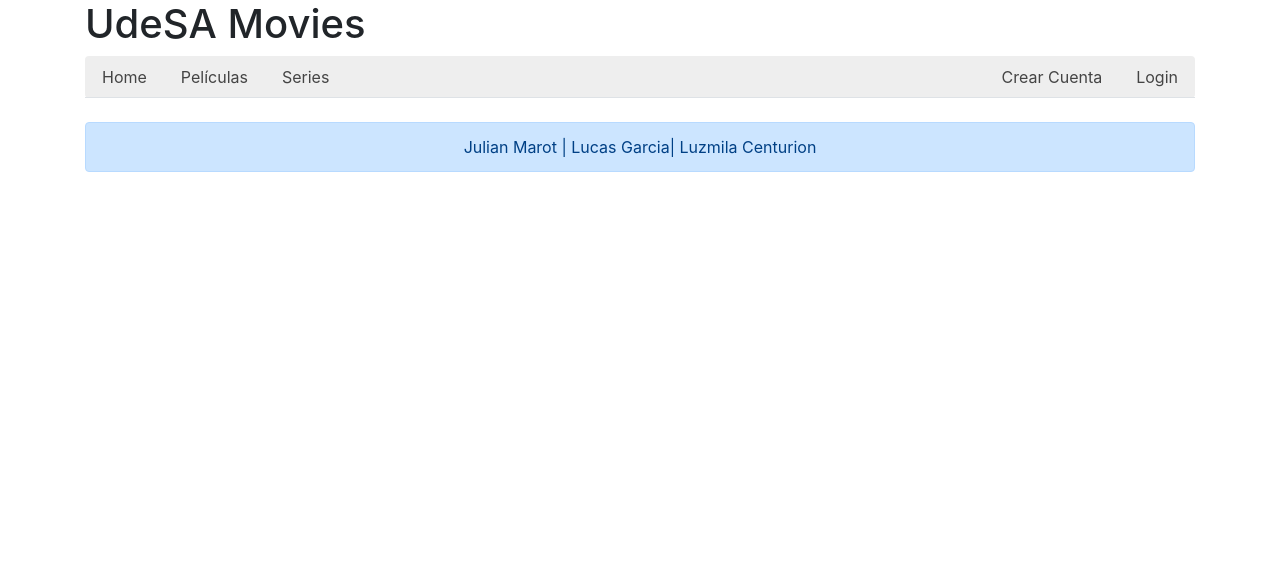
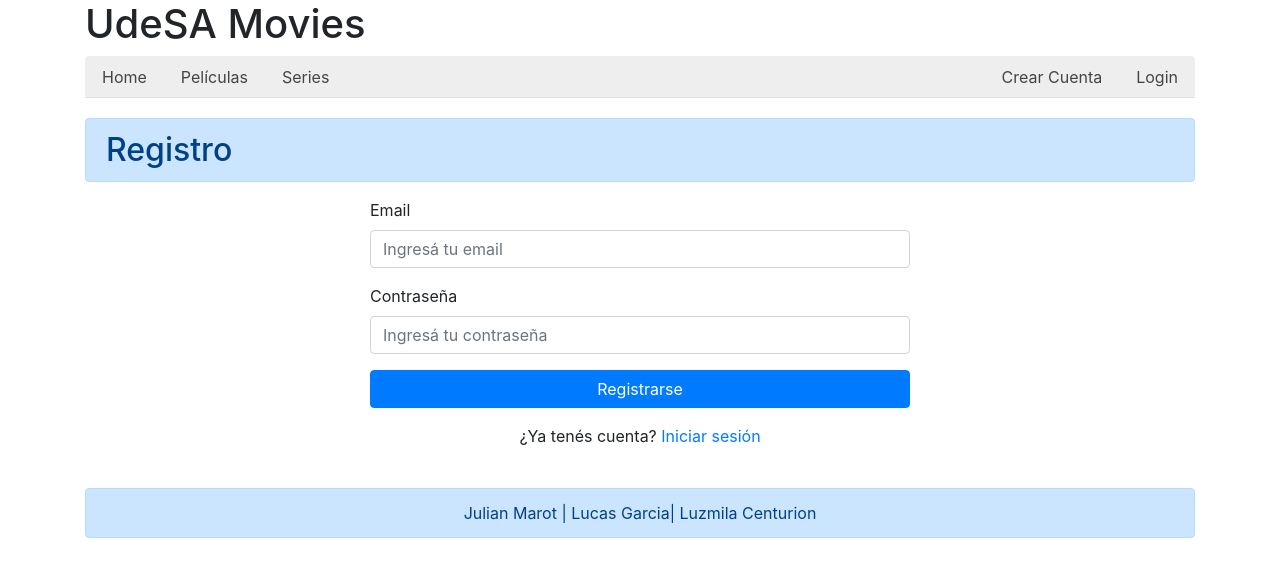
Before and after one commit to lgarciadevesa/pi-tdm-grupo4, a React (Create React App) app: page /register in a window 1280 px wide. Shown: the top 576 px of the page. Built offline with nearby package versions, Linux system fonts and the light colour scheme.

Commit message:
login y register

```diff
--- a/src/App.js
+++ b/src/App.js
@@ -5,6 +5,8 @@ import Home from './pages/Home/Home';
 import Peliculas from './pages/Peliculas/Peliculas';
 import Series from './pages/Series/Series';
 import Detalle from './pages/Detalle/Detalle';
+import Register from "./pages/Register/Register";
+import Login from "./pages/Login/Login";
 
 
 function App() {
@@ -17,6 +19,8 @@ function App() {
         <Route path="/series" component={Series} />
         <Route path="/detalle/pelicula/:id" component={Detalle} />
         <Route path="/detalle/serie/:id" component={Detalle} />
+        <Route path="/register" component={Register} />
+        <Route path="/login" component={Login} />
       </Switch>
       <Footer />
     </div>
--- /dev/null
+++ b/src/components/FormLogin/FormLogin.js
@@ -0,0 +1,166 @@
+import React, { Component } from "react";
+import { withRouter } from "react-router-dom";
+import Cookies from "universal-cookie";
+
+const cookies = new Cookies();
+
+class FormLogin extends Component {
+
+  constructor(props) {
+    super(props);
+
+    this.state = {
+      email: "",
+      password: "",
+      error: ""
+    };
+  }
+
+
+  controlarEmail(event) {
+    this.setState({
+      email: event.target.value,
+      error: ""
+    });
+  }
+
+
+  controlarPassword(event) {
+    this.setState({
+      password: event.target.value,
+      error: ""
+    });
+  }
+
+
+  onSubmit(event) {
+
+    event.preventDefault();
+
+    const usersStorage = localStorage.getItem("users");
+
+
+    // Si no existen usuarios guardados
+
+    if (usersStorage === null) {
+
+      this.setState({
+        error: "Credenciales incorrectas"
+      });
+
+      return;
+    }
+
+
+    // Convertimos users nuevamente a array
+
+    let usersParseado = JSON.parse(usersStorage);
+
+
+    // Buscamos el usuario por email
+
+    let usersFiltrado = usersParseado.filter(
+      usuario => usuario.email === this.state.email
+    );
+
+
+    // Si el email no existe
+
+    if (usersFiltrado.length === 0) {
+
+      this.setState({
+        error: "Credenciales incorrectas"
+      });
+
+      return;
+    }
+
+
+    // Si la contraseña no coincide
+
+    if (usersFiltrado[0].password !== this.state.password) {
+
+      this.setState({
+        error: "Credenciales incorrectas"
+      });
+
+      return;
+    }
+
+
+    // Si todo salió bien, creamos cookie
+
+    cookies.set(
+      "auth-user",
+      usersFiltrado[0].email
+    );
+
+
+    // Redirigimos al Home
+
+    this.props.history.push("/");
+
+  }
+
+
+  render() {
+
+    return (
+      <div className="row justify-content-center">
+
+        <div className="col-md-6">
+
+          <form onSubmit={(event) => this.onSubmit(event)}>
+
+            <div className="form-group">
+
+              <label>Email</label>
+
+              <input
+                type="text"
+                className="form-control"
+                value={this.state.email}
+                onChange={(event) => this.controlarEmail(event)}
+                placeholder="Ingresá tu email"
+              />
+
+            </div>
+
+
+            <div className="form-group">
+
+              <label>Contraseña</label>
+
+              <input
+                type="password"
+                className="form-control"
+                value={this.state.password}
+                onChange={(event) => this.controlarPassword(event)}
+                placeholder="Ingresá tu contraseña"
+              />
+
+            </div>
+
+
+            <p className="text-danger">
+              {this.state.error}
+            </p>
+
+
+            <button
+              type="submit"
+              className="btn btn-primary btn-block"
+            >
+              Ingresar
+            </button>
+
+          </form>
+
+        </div>
+
+      </div>
+    );
+  }
+}
+
+export default withRouter(FormLogin);
--- /dev/null
+++ b/src/components/FormRegister/FormRegister.js
@@ -0,0 +1,180 @@
+import React, { Component } from "react";
+import { withRouter } from "react-router-dom";
+
+class FormRegister extends Component {
+
+  constructor(props) {
+    super(props);
+
+    this.state = {
+      email: "",
+      password: "",
+      error: ""
+    };
+  }
+
+
+  controlarEmail(event) {
+    this.setState({
+      email: event.target.value,
+      error: ""
+    });
+  }
+
+
+  controlarPassword(event) {
+    this.setState({
+      password: event.target.value,
+      error: ""
+    });
+  }
+
+
+  onSubmit(event) {
+
+    event.preventDefault();
+
+
+    let usuarioACrear = {
+      email: this.state.email,
+      password: this.state.password,
+      createdAt: Date.now()
+    };
+
+
+    if (this.state.email.includes("@") === false) {
+
+    this.setState({
+        error: "email mal formateado"
+    });
+
+    return;
+    }
+
+
+    if (this.state.password.length < 6) {
+
+      this.setState({
+        error: "La contraseña debe tener al menos 6 caracteres"
+      });
+
+      return;
+    }
+
+
+    let usersStorage = localStorage.getItem("users");
+
+
+    if (usersStorage !== null) {
+
+      let usersParseado = JSON.parse(usersStorage);
+
+      let usersFiltrado = usersParseado.filter(
+        usuario => usuario.email === this.state.email
+      );
+
+
+      if (usersFiltrado.length > 0) {
+
+        this.setState({
+          error: "El email ya está en uso"
+        });
+
+        return;
+
+      } else {
+
+        usersParseado.push(usuarioACrear);
+
+        let usersEnJson = JSON.stringify(usersParseado);
+
+        localStorage.setItem("users", usersEnJson);
+
+      }
+
+
+    } else {
+
+      let usersInicial = [usuarioACrear];
+
+      let usersEnJson = JSON.stringify(usersInicial);
+
+      localStorage.setItem("users", usersEnJson);
+
+    }
+
+
+    this.props.history.push("/login");
+
+  }
+
+
+  render() {
+
+    return (
+      <div className="row justify-content-center">
+
+        <div className="col-md-6">
+
+          <form onSubmit={(event) => this.onSubmit(event)}>
+
+            <div className="form-group">
+
+              <label>Email</label>
+
+            <input
+            type="text"
+            className="form-control"
+            value={this.state.email}
+            onChange={(event) => this.controlarEmail(event)}
+            placeholder="Ingresá tu email"
+            />
+
+            </div>
+
+
+            <div className="form-group">
+
+              <label>Contraseña</label>
+
+              <input
+                type="password"
+                className="form-control"
+                value={this.state.password}
+                onChange={(event) => this.controlarPassword(event)}
+                placeholder="Ingresá tu contraseña"
+              />
+
+            </div>
+
+
+            <p className="text-danger">
+              {this.state.error}
+            </p>
+
+
+            <button
+              type="submit"
+              className="btn btn-primary btn-block"
+            >
+              Registrarse
+            </button>
+
+          </form>
+
+
+          <p className="mt-3 text-center">
+            ¿Ya tenés cuenta?{" "}
+            <a href="/login">
+              Iniciar sesión
+            </a>
+          </p>
+
+        </div>
+
+      </div>
+    );
+  }
+}
+
+export default withRouter(FormRegister);
--- /dev/null
+++ b/src/pages/Login/Login.js
@@ -0,0 +1,21 @@
+import React, { Component } from "react";
+import FormLogin from "../../components/FormLogin/FormLogin.js";
+
+class Login extends Component {
+
+  render() {
+    return (
+      <main>
+
+        <h2 className="alert alert-primary">
+          Login
+        </h2>
+
+        <FormLogin />
+
+      </main>
+    );
+  }
+}
+
+export default Login;
--- /dev/null
+++ b/src/pages/Register/Register.js
@@ -0,0 +1,21 @@
+import React, { Component } from "react";
+import FormRegister from "../../components/FormRegister/FormRegister";
+
+class Register extends Component {
+
+  render() {
+    return (
+      <main>
+
+        <h2 className="alert alert-primary">
+          Registro
+        </h2>
+
+        <FormRegister />
+
+      </main>
+    );
+  }
+}
+
+export default Register;
```
